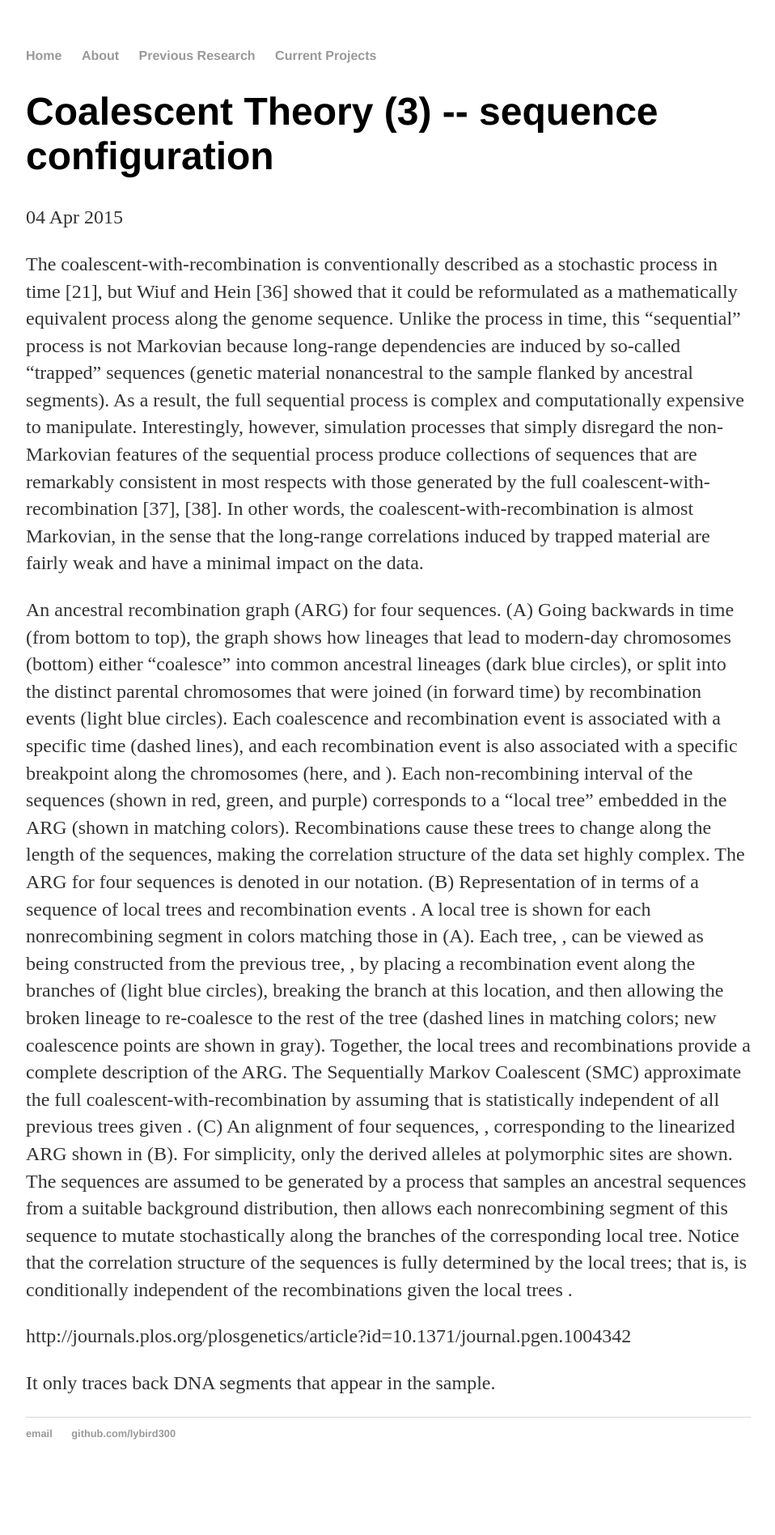
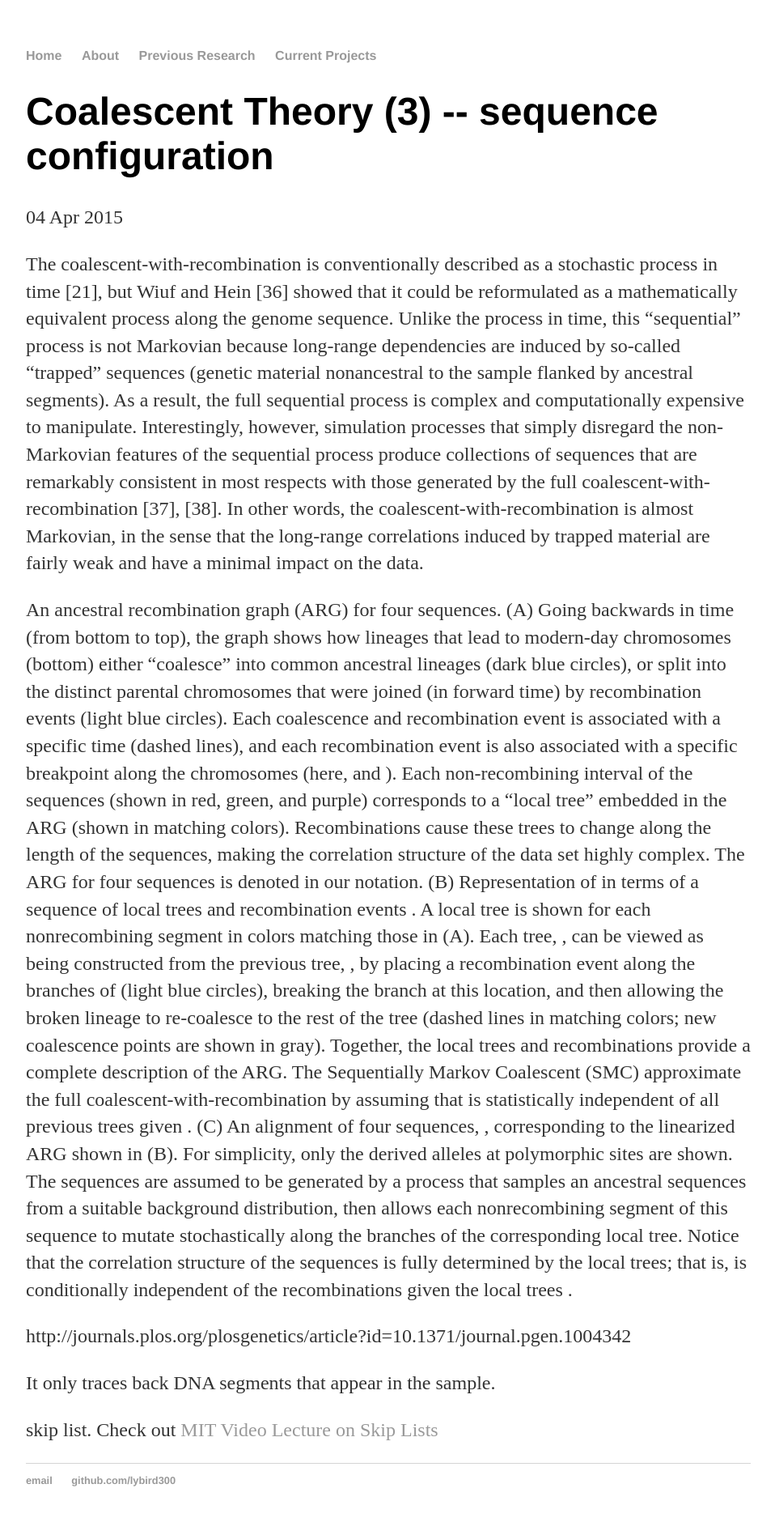
Before and after one commit to lybird300/lybird300.github.io, a Jekyll site: the page built from _posts/2015-04-03-coalescent3.md, in a window 1280 px wide. Shown: the whole page at 81% size, without its empty margins (160-1118 px from the left). Built offline with Jekyll 4.4.1, drawn with Linux system fonts in a browser that asks for light colours; before the commit the page ends 1838 px from its top, so only the background shows below that.

Commit message:
Update 2015-04-03-coalescent3.md

```diff
--- a/_posts/2015-04-03-coalescent3.md
+++ b/_posts/2015-04-03-coalescent3.md
@@ -12,3 +12,5 @@ An ancestral recombination graph (ARG) for four sequences.
 http://journals.plos.org/plosgenetics/article?id=10.1371/journal.pgen.1004342
 
 It only traces back DNA segments that appear in the sample.
+
+skip list. Check out <a href="https://www.youtube.com/watch?v=IXRzBVUgGl8">MIT Video Lecture on Skip Lists</a>
```
